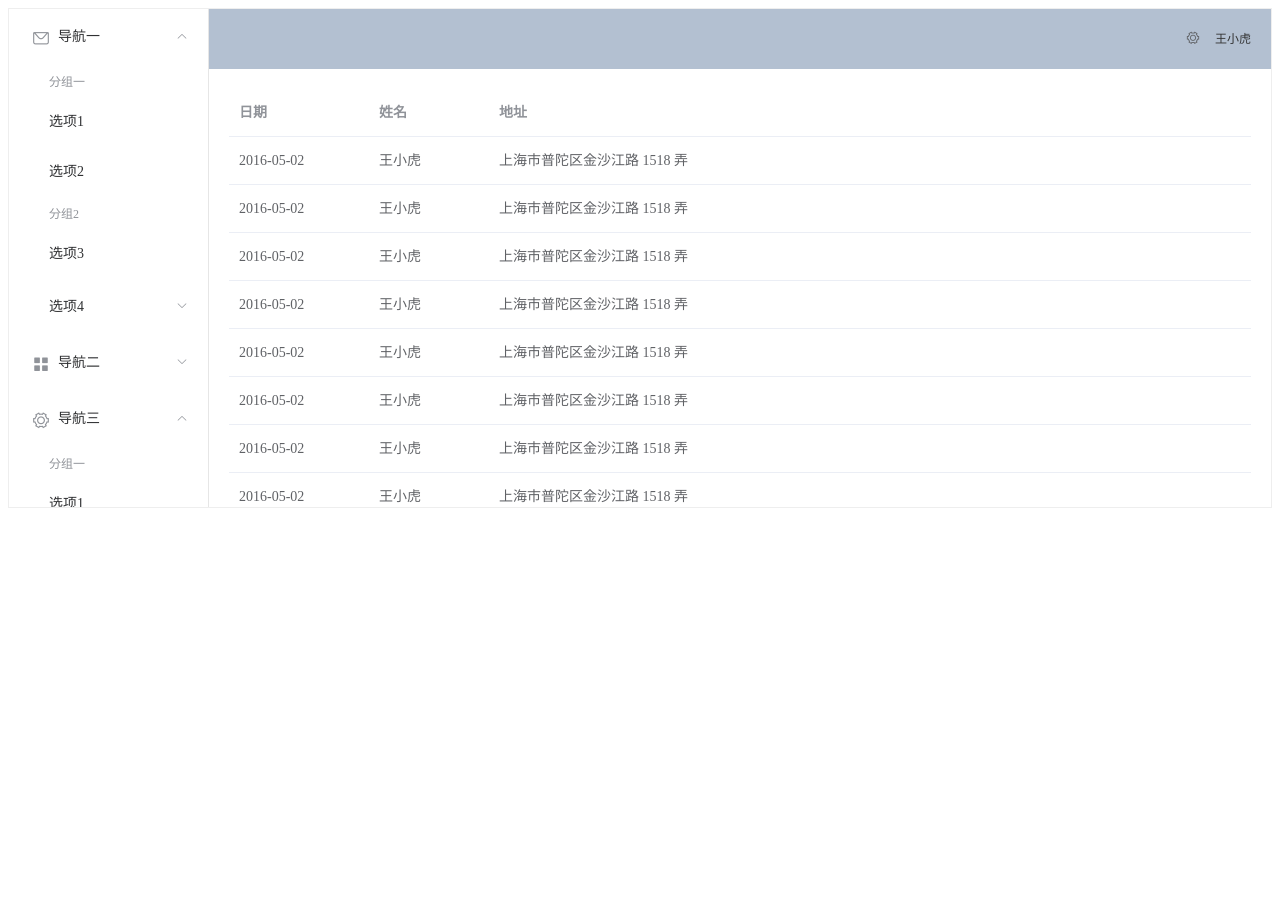
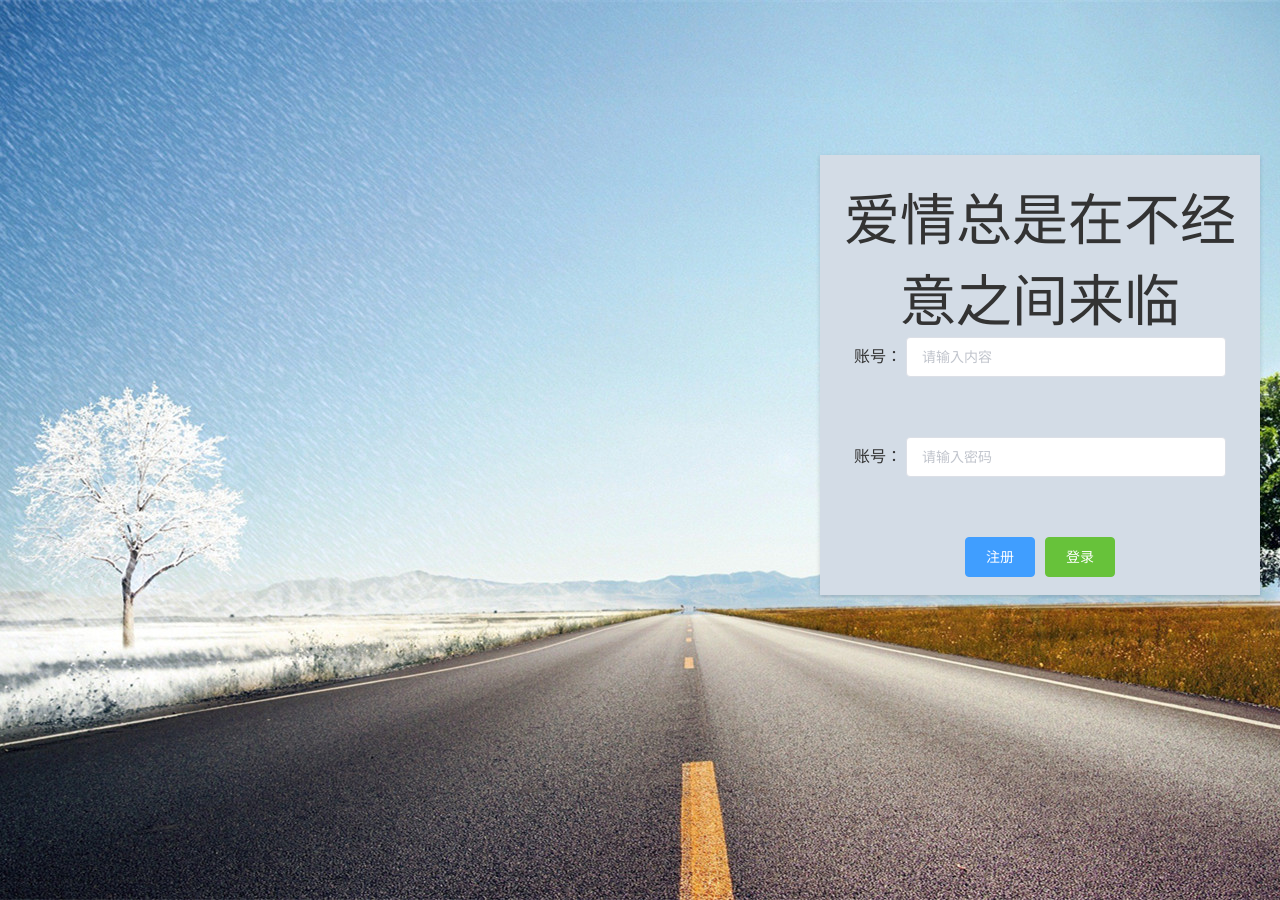
Before and after one commit to lijunyzzZ/SpringDemo, a Vue app in the folder web/static-file/demo/: page /#/ in a window 1280 px wide. Before the commit the page ends 800 px from the top, so only its background shows below. Built offline with nearby package versions, Linux system fonts and the light colour scheme.

Commit message:
完成登录页面的制作,是没有事件的版本

```diff
--- a/web/static-file/demo/src/App.vue
+++ b/web/static-file/demo/src/App.vue
@@ -1,5 +1,6 @@
 <template>
   <div>
+    <img src = "./assets/background.png">
 <el-container style="height: 500px; border: 1px solid #eee">
   <el-aside width="200px" style="background-color: rgb(238, 241, 246)">
     <el-menu :default-openeds="['1', '3']">
--- /dev/null
+++ b/web/static-file/demo/src/components/Login.vue
@@ -0,0 +1,125 @@
+<template>
+  <div
+    id="page"
+    style="note"
+  >
+    <el-container style="height:100%">
+      <el-header style="height:15%"></el-header>
+      <el-main style="height:75%">
+        <el-aside
+          width="400px"
+          style="float:right"
+          class="login-aside"
+        >
+          <span class="love-span">爱情总是在不经意之间来临</span>
+          <div class="demo-input-suffix">账号：
+            <el-input
+              placeholder="请输入内容"
+              v-model="input10"
+              clearable
+              class="account-input"
+              style="account"
+            >
+            </el-input>
+          </div>
+          <div class="demo-input-suffix">账号：
+            <el-input
+              placeholder="请输入密码"
+              v-model="input11"
+              show-password
+              class="passwd-input"
+              style="passwd"
+            ></el-input>
+          </div>
+          <el-button type="primary">注册</el-button>
+          <el-button type="success">登录</el-button>
+        </el-aside>
+
+      </el-main>
+    </el-container>
+  </div>
+</template>
+
+<script lang="ts">
+console.log("执行login.vue");
+import Vue from "vue";
+
+export default Vue.extend({
+  name: "Login",
+  methods(){
+
+  },
+  data() {
+    return {
+      msg: "Welcome to Your Vue.js App",
+      note: {
+        backgroundImage: "url(../assets/background.jpg)",
+        backgroundPosition: "center center",
+        backgroundRepeat: "no-repeat",
+        backgroundSize: "cover"
+      },
+      account: "",
+      passwd: ""
+    };
+  }
+});
+</script>
+
+<style>
+#page {
+  width: 100%;
+  height: 100%;
+  background-image: url("../assets/background.jpg");
+  height: 900px;
+}
+.el-header,
+.el-footer {
+  text-align: center;
+}
+
+.el-aside {
+  background-color: #d3dce6;
+  color: #333;
+  text-align: center;
+  width: 400px;
+  height: 400px;
+  padding: 20px;
+  box-sizing: unset;
+}
+
+.el-main {
+  text-align: center;
+  height: 100%;
+}
+body {
+  margin: 0;
+  padding: 0;
+  height: 100%;
+}
+body > .el-container {
+  margin-bottom: 40px;
+}
+
+.el-container:nth-child(5) .el-aside,
+.el-container:nth-child(6) .el-aside {
+  line-height: 260px;
+}
+
+.el-container:nth-child(7) .el-aside {
+  line-height: 320px;
+}
+.account-input {
+  height: 100px;
+  width: 80%;
+}
+.passwd-input {
+  height: 100px;
+  width: 80%;
+}
+.login-aside {
+  box-shadow: 0 2px 4px rgba(0, 0, 0, 0.12), 0 0 6px rgba(0, 0, 0, 0.04);
+}
+.love-span {
+  font-size: 56px;
+}
+</style>
--- a/web/static-file/demo/src/main.ts
+++ b/web/static-file/demo/src/main.ts
@@ -2,6 +2,8 @@ import Vue from 'vue'
 
 import 'element-ui/lib/theme-chalk/index.css'
 import App from './App.vue'
+import router from './router'
+import Login from '@/components/Login.vue'
 // Vue.component(Carousel.name, Carousel);
 import {
   Pagination,
@@ -146,6 +148,7 @@ Vue.prototype.$notify = Notification;
 Vue.prototype.$message = Message;
 let page = new Vue({
   el: '#app',
-  render: h => h(App)
+  router,
+  render: h => h(Login)
 })
 console.log('执行 main.ts')
--- a/web/static-file/demo/src/router/index.ts
+++ b/web/static-file/demo/src/router/index.ts
@@ -1,6 +1,7 @@
 import Vue from 'vue'
 import Router from 'vue-router'
 import HelloWorld from '@/components/HelloWorld.vue'
+import Login from '@/components/Login.vue'
 
 Vue.use(Router)
 
@@ -10,6 +11,15 @@ export default new Router({
       path: '/',
       name: 'HelloWorld',
       component: HelloWorld
+    },
+    {
+      path: '/login',
+      name: 'Login',
+      component: Login
+    }, {
+      path: '/register',
+      name: 'Register',
+      component: null
     }
   ]
 })
```
Also changed, not shown: web/static-file/demo/src/assets/background.jpg (added), 1 other file (tests, documents, lock files or other folders).
